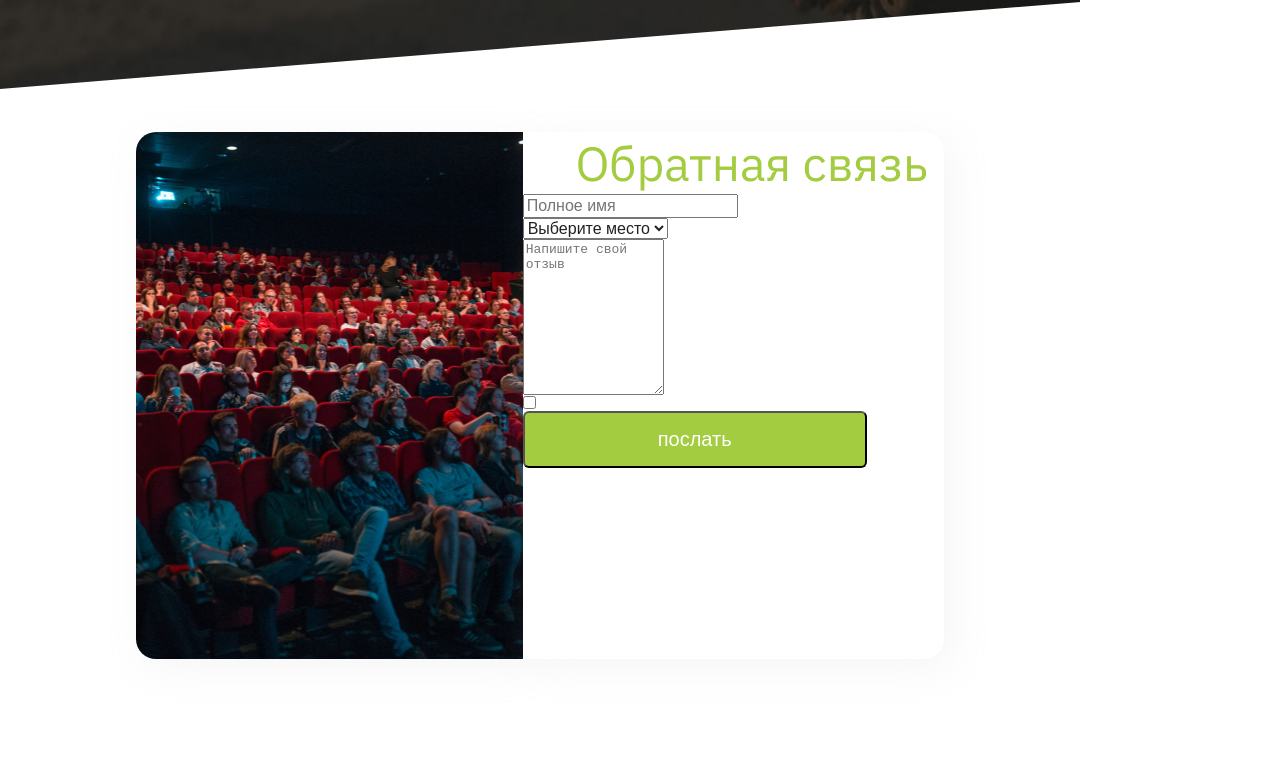
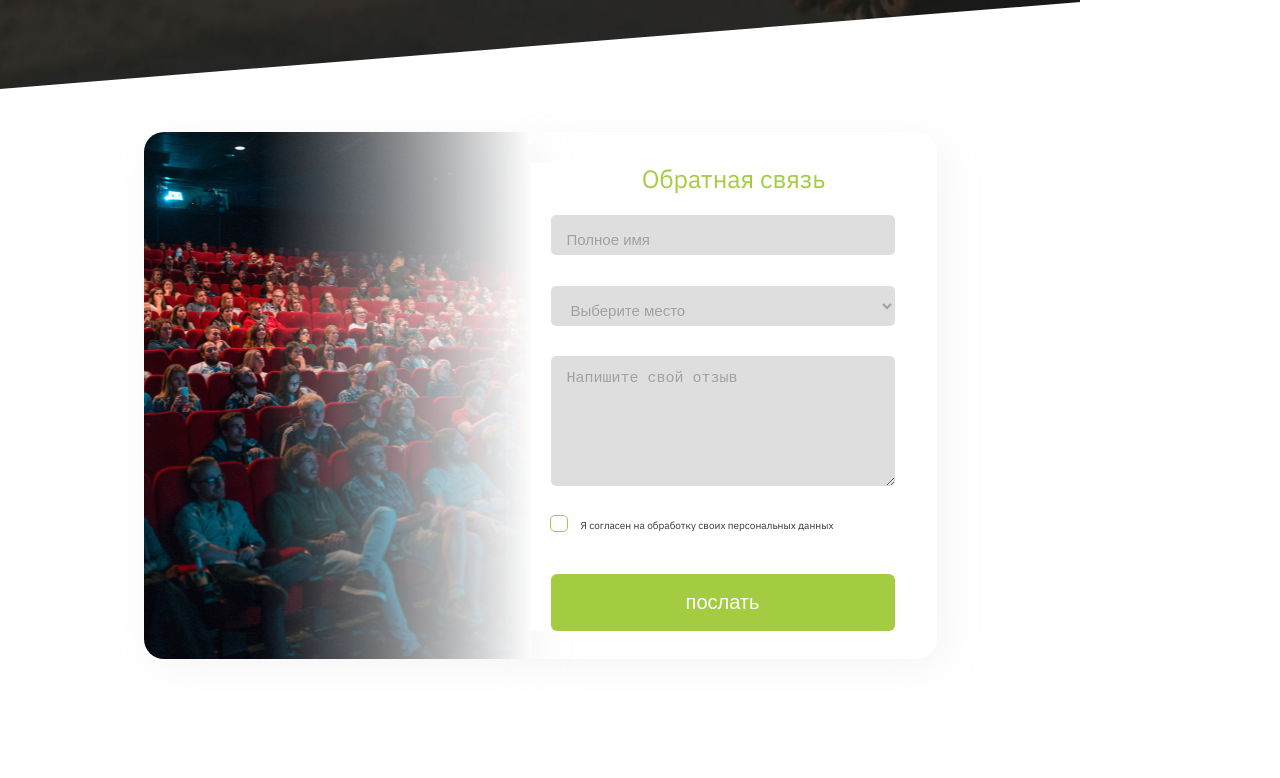
Before and after one commit to kial917/cinema, a plain HTML site: page index.html in a window 1280 px wide. Shown: the part 5556-6334 px from the top of the page. Drawn offline with nearby package versions, Linux system fonts and the light colour scheme; files whose address does not match are found by name.

Commit message:
16.6 Block09 has formed

```diff
--- a/css/main.css
+++ b/css/main.css
@@ -836,7 +836,6 @@ ul.block06__list li div h4 {
 
 .block08__container {
     flex-basis: 767px;
-
     display: flex;
     flex-direction: row;
     flex-wrap: nowrap;
@@ -845,8 +844,6 @@ ul.block06__list li div h4 {
     align-items: stretch;
     padding-top: 43px;
     padding-bottom: 61px;
-
-
 }
 
 .block08__img {
@@ -854,22 +851,151 @@ ul.block06__list li div h4 {
     border-radius: 20px 0px 0px 20px;
     overflow: hidden;
     flex-shrink: 20;
+    position: relative;
+}
+
+.block08__formcontainer {
+    box-shadow: 8px 9px 39px rgba(185, 185, 185, 0.137);
+    border-radius: 0px 20px 20px 0px;
+    overflow: hidden;
+    position: relative;
+    flex-basis: 406px;
+    flex-shrink: 1;
+}
+
+.block08__img::after {
+    content: "";
+    display: block;
+    width: 70%;
+    height: 100%;
+    position: absolute;
+    top: 0;
+    right: 0;
+    background: transparent;
+    background-image: linear-gradient(to right, #fdfdfd00, #ffffff);
 }
 
 .block08__form {
     background: #FFFFFF;
-    box-shadow: 8px 9px 39px rgba(185, 185, 185, 0.137);
-    border-radius: 0px 20px 20px 0px;
-    overflow: hidden;
+}
+
+.block08__form h4 {
+    font-family: IBM Plex Sans;
+    font-style: normal;
+    font-weight: 500;
+    font-size: 25px;
+    line-height: 32px;
+    color: #A3CC40;
+    width: 344px;
+    margin: 31px auto 0;
+    text-align: center;
+}
+
+input#username {
+    margin: 20px auto 0 20px;
+    width: 344px;
+    background: #DEDEDE;
+    border: none;
+    height: 40px;
+    color: #A1A1A1;
+    font-size: 15px;
+    line-height: 1.26em;
+    padding-left: 16px;
+    padding-top: 10px;
+    border-radius: 5px;
+}
+
+input#username::-webkit-input-placeholder {
+    color: #A1A1A1;
+}
+
+input#username::-moz-placeholder {
+    color: #A1A1A1;
+}
+
+select#seatnumber {
+    margin: 31px auto 0 20px;
+    width: 344px;
+    background: #DEDEDE;
+    border: none;
+    height: 40px;
+    color: #A1A1A1;
+    font-size: 15px;
+    line-height: 19px;
+    padding-left: 16px;
+    padding-top: 8px;
+    border-radius: 5px;
+    padding-right: 15px;
+}
+
+textarea#feedback-area {
+    margin: 30px auto 0 20px;
+    width: 344px;
+    height: 130px;
+    background: #DEDEDE;
+    border: none;
+    color: #A1A1A1;
+    font-size: 15px;
+    line-height: 19px;
+    padding-left: 16px;
+    padding-top: 13px;
+    border-radius: 5px;
+    padding-right: 15px;
+}
+
+textarea#feedback-area::-webkit-input-placeholder {
+    color: #A1A1A1;
+}
+
+textarea#feedback-area::-moz-placeholder {
+    color: #A1A1A1;
+}
+
+input#agreement+label {
+    font-family: IBM Plex Sans;
+    font-style: normal;
+    font-weight: normal;
+    font-size: 10px;
+    line-height: 13px;
+    /* identical to box height */
+    color: #333333;
+    position: relative;
+    padding-left: 30px;
+}
+
+input#agreement+label::before {
+    content: "";
+    position: absolute;
+    width: 18px;
+    height: 17px;
+    margin-right: 0.54rem;
+    border: 1px solid #A3CC40;
+    border-radius: 5px;
+    left: -1px;
+}
+
+input[type="checkbox"]#agreement:checked+label::before {
+    background: url("../images/check-mark.svg") no-repeat center;
 
 
+}
+
+.block08__argeementform {
+    margin-top: 29px;
+    margin-left: 20px;
+}
+
+.block08__argeementbtn {
+    margin-top: 42px;
+    margin-left: 20px;
+    border: none;
 }
 
 /* Блок с картой*/
 
 .block09 {
-    margin: 61px 12.5% 0;
-    background: black;
+    margin: 61px auto 0;
+    max-width: 973px;
 }
 
 /* Частные элементы */
--- a/index.html
+++ b/index.html
@@ -516,8 +516,9 @@
         <section id="feedback-section" class="block08">
             <div class="block08__container">
                 <div class="block08__img" id="backPoster"></div>
+                <div class="block08__formcontainer">
                     <form class="blank block08__form" action="/order" method="POST">
-                    <h3>Обратная связь</h3>
+                        <h4>Обратная связь</h4>
                         <input type="hidden" name="source" value="cinemasite">
                         <div>
                             <label for="username" class="visuallyhidden">Полное имя</label>
@@ -539,14 +540,15 @@
                             <label for="feedback-area" class="visuallyhidden">Поле для текста отзыва</label>
                             <textarea id="feedback-area" name="feedback-area" rows="10" cols="15"
                                 placeholder="Напишите свой отзыв" required></textarea></div>
-                    <div>
-                        <input id="agreement" type="checkbox" required>
+                        <div class="block08__argeementform">
+                            <input id="agreement" class="visuallyhidden" type="checkbox" required>
                             <label for="agreement">Я согласен на обработку своих персональных данных</label>
                         </div>
-                    <button type="submit">
+                        <button class="block08__argeementbtn" type="submit">
                             послать
                         </button>
                     </form>
+                </div>
             </div>
         </section>
 
```
Also changed, not shown: images/check-mark.svg (added). Lines whose indentation alone changed are shown as unchanged.
